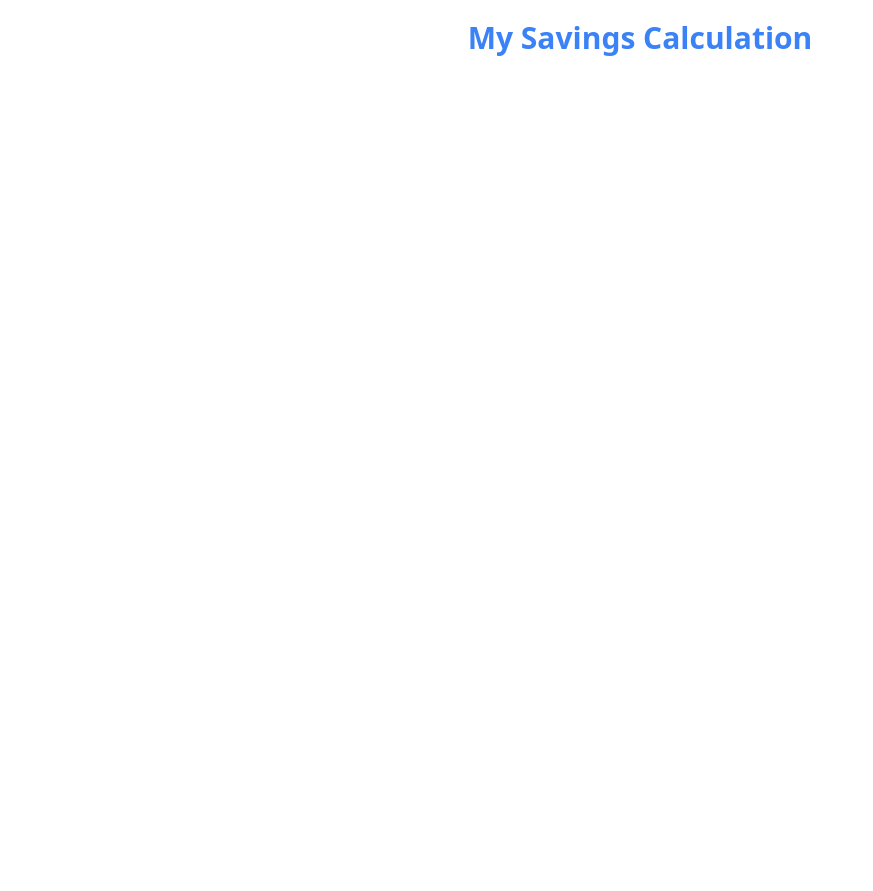
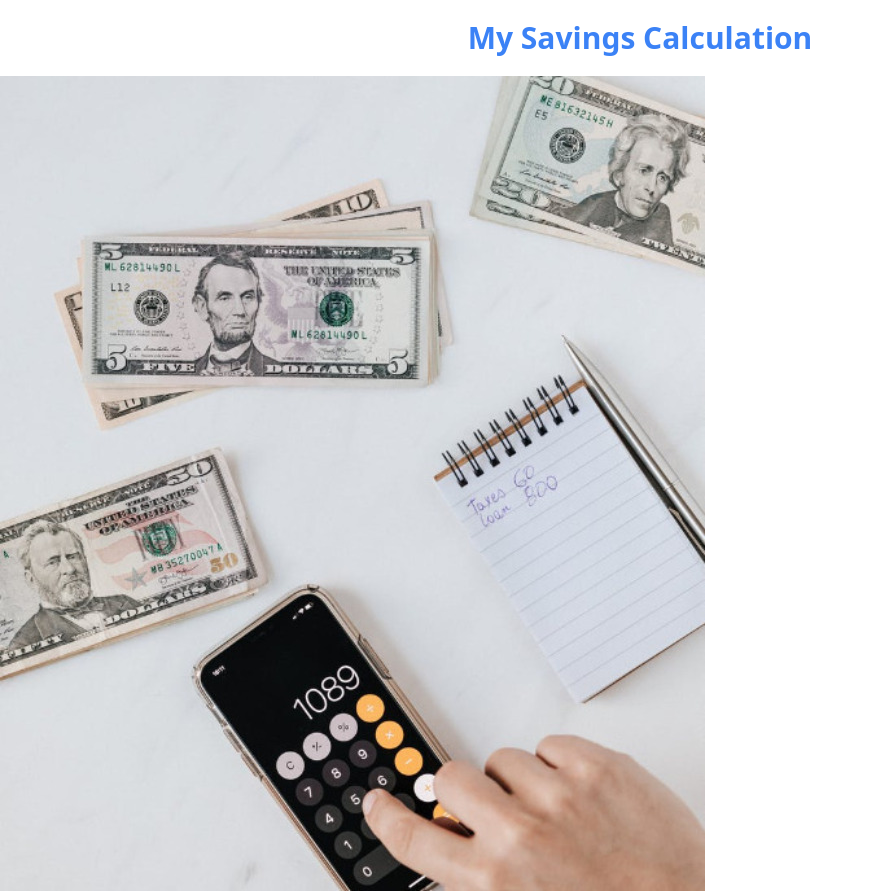
Before and after one commit to OmarFaruqueSabbir/money-master, a plain HTML site: page index.html in a window 1280 px wide. Shown: the whole page, without its empty margins (0-873 px from the left). Before the commit the page ends 800 px from the top, so only its background shows below. Drawn offline with nearby package versions, Linux system fonts and the light colour scheme.

Commit message:
main section created and image div added

```diff
--- a/index.html
+++ b/index.html
@@ -12,7 +12,14 @@
     <header class="text-center text-3xl font-bold text-blue-500 mt-5 mb-5">
         <h1>My Savings Calculation</h1>
     </header>
-
+    <!-- main section -->
+    <main class="container mx-auto">
+        <section class="sm:flex">
+            <div>
+                <img class="" src="images/money.jpeg" alt="">
+            </div>
+        </section>
+    </main>
 
 
 </body>
```
